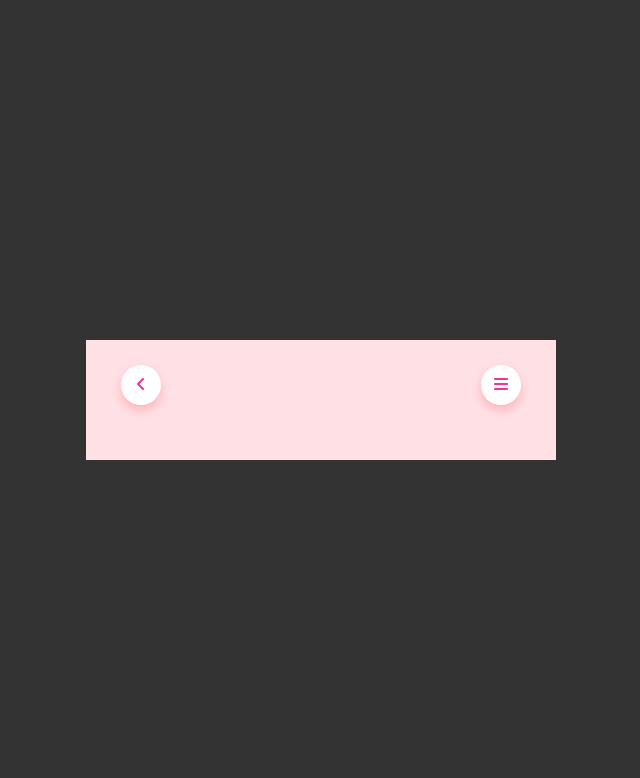
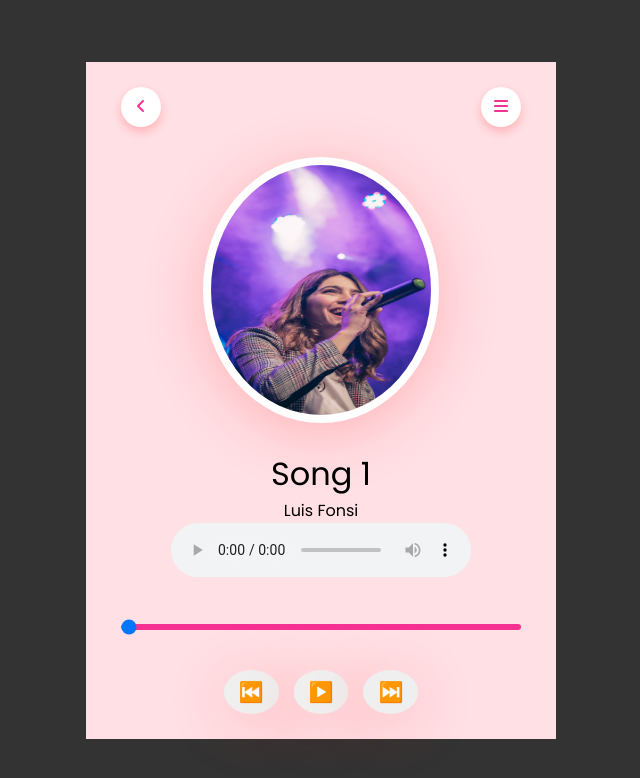
Before and after one commit to MughniRayhan/CodeAlpha_Task4, a plain HTML site: page index.html in a window 1280 px wide. Shown: the whole page, without its empty margins (319-959 px from the left). Drawn offline with Linux system fonts and the light colour scheme; a web font is replaced by a local one.

Commit message:
final commit

```diff
--- a/index.html
+++ b/index.html
@@ -30,7 +30,30 @@
             <i class="fa-solid fa-bars"></i>
           </div>
         </nav>
+        <img src="song.png" alt="" class="song-img" />
+        <h1 id="title">Despsacito</h1>
+        <p id="name">Luis Fonsi</p>
+        <audio id="audio" controls>
+          <source src="song1.mp3" type="audio/mpeg" />
+        </audio>
+        <input type="range" value="0" id="progrss" />
+        <div class="buttons">
+          <button id="prev">⏮️</button>
+          <button id="play">▶️</button>
+          <button id="next">⏭️</button>
+        </div>
       </div>
     </div>
+    <!-- <div class="music-container">
+      <h2 id="title">Song Title</h2>
+      <audio id="audio" src=""></audio>
+      <div class="buttons">
+        <button id="prev">⏮️</button>
+        <button id="play">▶️</button>
+        <button id="next">⏭️</button>
+      </div>
+    </div> -->
+
+    <script src="index.js"></script>
   </body>
 </html>
--- a/index.js
+++ b/index.js
@@ -0,0 +1,51 @@
+const audio = document.getElementById('audio');
+const playBtn = document.getElementById('play');
+const prevBtn = document.getElementById('prev');
+const nextBtn = document.getElementById('next');
+const title = document.getElementById('title');
+const name = document.getElementById('name');
+
+const songs = [
+    { title: "Song 1", src: "song1.mp3", name:"oracion" },
+    { title: "Song 2", src: "song2.mp3", name:"Estrella"  },
+    { title: "Song 3", src: "song3.mp3", name:"Samba Gitana"  }
+];
+
+let songIndex = 0;
+
+function loadSong(song) {
+    title.textContent = song.title;
+    audio.src = song.src;
+}
+
+function playSong() {
+    audio.play();
+    playBtn.textContent = "⏸️";
+}
+
+function pauseSong() {
+    audio.pause();
+    playBtn.textContent = "▶️";
+}
+
+playBtn.addEventListener("click", () => {
+    if (audio.paused) {
+        playSong();
+    } else {
+        pauseSong();
+    }
+});
+
+nextBtn.addEventListener("click", () => {
+    songIndex = (songIndex + 1) % songs.length;
+    loadSong(songs[songIndex]);
+    playSong();
+});
+
+prevBtn.addEventListener("click", () => {
+    songIndex = (songIndex - 1 + songs.length) % songs.length;
+    loadSong(songs[songIndex]);
+    playSong();
+});
+
+loadSong(songs[songIndex]);
--- a/style.css
+++ b/style.css
@@ -39,3 +39,52 @@ nav {
   color: #f53192;
   box-shadow: 0 5px 10px rgba(255, 26, 26, 0.22);
 }
+.song-img {
+  width: 220px;
+  height: 250px;
+  border: 8px solid #fff;
+  border-radius: 50%;
+  background: #fff;
+  box-shadow: 0 10px 60px rgba(255, 26, 26, 0.22);
+}
+h1 {
+  font-weight: 400;
+  margin-top: 20px;
+}
+#progrss {
+  -webkit-appearance: none;
+  width: 100%;
+  height: 6px;
+  background: #f53192;
+  border-radius: 4px;
+  cursor: pointer;
+  margin: 40px 0;
+}
+/* .music-container {
+  margin: 100px auto;
+  width: 300px;
+  padding: 20px;
+  background: #222;
+  border-radius: 10px;
+  box-shadow: 0px 4px 10px rgba(0, 0, 0, 0.3);
+}
+
+h2 {
+  font-size: 20px;
+  margin-bottom: 10px;
+} */
+
+.buttons {
+  display: flex;
+  justify-content: center;
+  gap: 15px;
+}
+
+button {
+  border: none;
+  padding: 10px 15px;
+  font-size: 20px;
+  cursor: pointer;
+  border-radius: 50%;
+  box-shadow: 0 10px 60px rgba(255, 26, 26, 0.22);
+}
```
Also changed, not shown: 3 other files.
